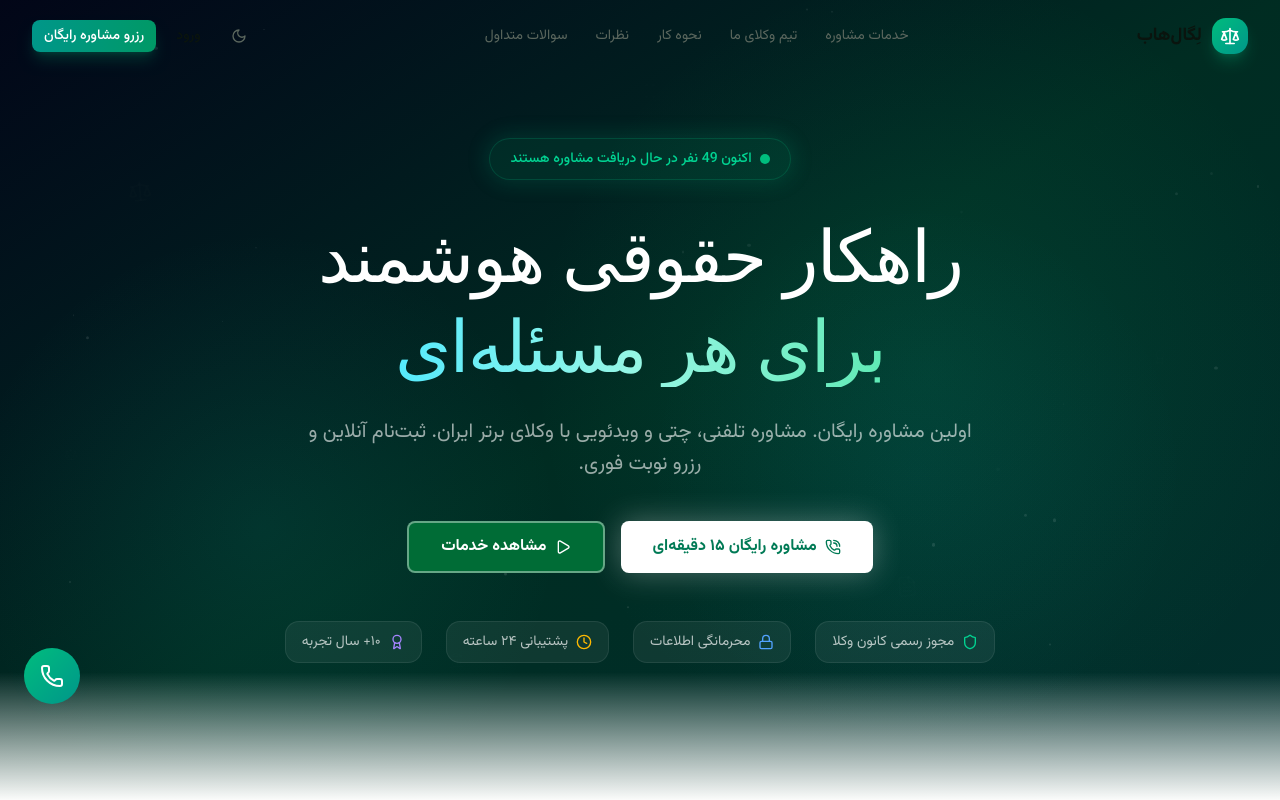
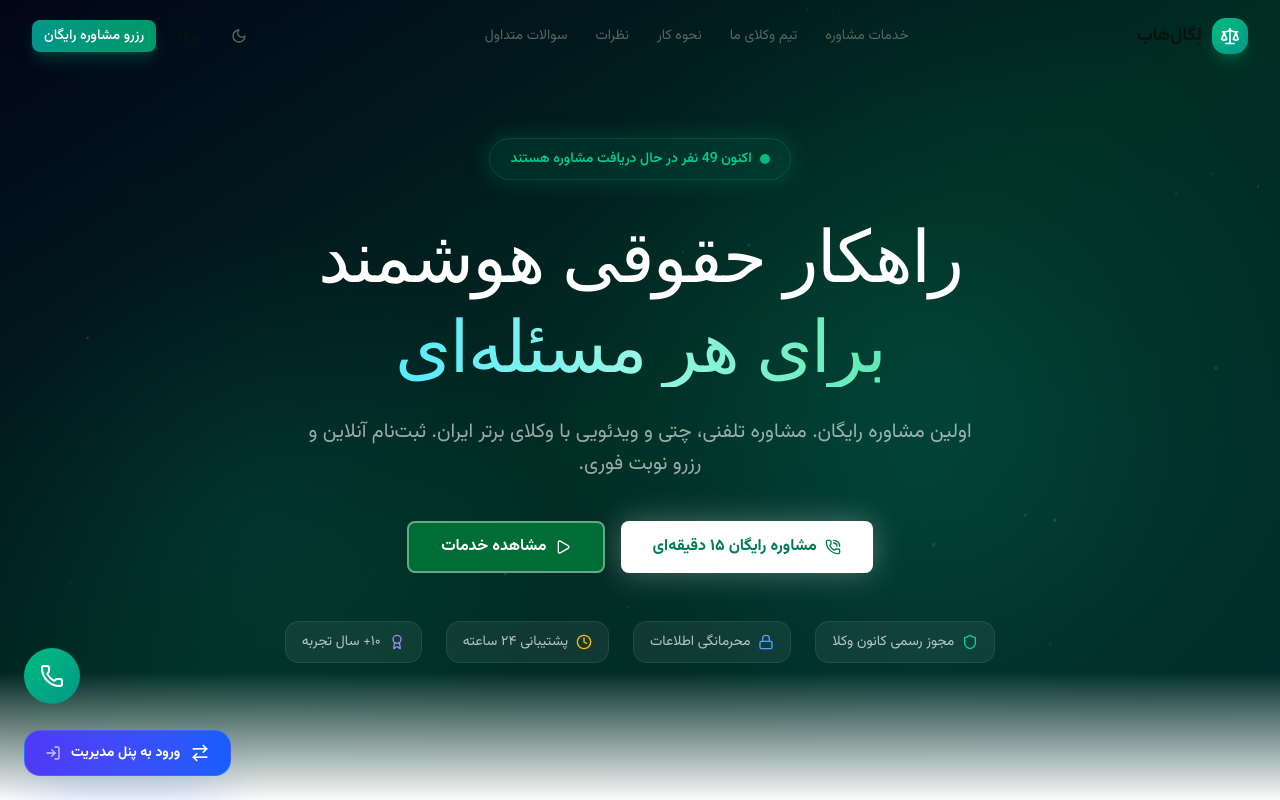
Before and after one commit to fartakcomplex/vakil, a Next.js app: page / in a window 1280 px wide. Shown: the top 800 px of the page. Built offline with nearby package versions, Linux system fonts and the light colour scheme.

Commit message:
d9ea4c9a-787f-4314-bd93-f8766bb92f46

```diff
--- a/src/app/page.tsx
+++ b/src/app/page.tsx
@@ -1,7 +1,8 @@
 'use client';
 
 import { useEffect, useCallback, useState } from 'react';
-import { Loader2 } from 'lucide-react';
+import { Loader2, ArrowRightLeft, LogIn, Globe } from 'lucide-react';
+import { motion } from 'framer-motion';
 import { useAppStore } from '@/lib/store';
 import type { User, LegalCase, Appointment, Invoice, Payment, Task, Notification, Post, Document, Course, Message, Lead, CalendarEvent, TimeEntry } from '@/lib/types';
 import AppShell from '@/components/app-shell';
@@ -251,6 +252,51 @@ export default function Home() {
     fetchAllData();
   }, [isAuthenticated, seedDone, fetchAllData]);
 
+  // ============ MODE SWITCH BUTTON ============
+  function ModeSwitchButton() {
+    const logout = useAppStore((s) => s.logout);
+    const setPage = useAppStore((s) => s.setPage);
+    const [showTooltip, setShowTooltip] = useState(false);
+
+    const handleClick = () => {
+      if (isAuthenticated) {
+        logout();
+      } else {
+        setPage('login');
+      }
+    };
+
+    return (
+      <motion.button
+        whileHover={{ scale: 1.08 }}
+        whileTap={{ scale: 0.92 }}
+        onClick={handleClick}
+        onMouseEnter={() => setShowTooltip(true)}
+        onMouseLeave={() => setShowTooltip(false)}
+        className={`fixed bottom-6 left-6 z-[100] flex items-center gap-2.5 px-5 py-3 rounded-2xl shadow-2xl backdrop-blur-xl border transition-all duration-300 group ${
+          isAuthenticated
+            ? 'bg-gradient-to-l from-emerald-600 to-teal-600 text-white border-emerald-400/30 shadow-emerald-600/30 hover:shadow-emerald-500/40'
+            : 'bg-gradient-to-l from-blue-600 to-indigo-600 text-white border-blue-400/30 shadow-blue-600/30 hover:shadow-blue-500/40'
+        }`}
+      >
+        <motion.div
+          animate={{ rotate: [0, 15, -15, 0] }}
+          transition={{ duration: 2, repeat: Infinity, repeatDelay: 3, ease: 'easeInOut' }}
+        >
+          <ArrowRightLeft className="w-5 h-5" />
+        </motion.div>
+        <span className="text-sm font-semibold whitespace-nowrap">
+          {isAuthenticated ? 'صفحه اصلی سایت' : 'ورود به پنل مدیریت'}
+        </span>
+        {isAuthenticated ? (
+          <Globe className="w-4 h-4 opacity-70 group-hover:opacity-100 transition-opacity" />
+        ) : (
+          <LogIn className="w-4 h-4 opacity-70 group-hover:opacity-100 transition-opacity" />
+        )}
+      </motion.button>
+    );
+  }
+
   // Show loading splash while seeding (or waiting for hydration)
   if (seeding || !mounted) {
     return (
@@ -268,18 +314,29 @@ export default function Home() {
   // currentPage 'dashboard' is the default - show landing page instead
   if (!isAuthenticated) {
     if (currentPage === 'dashboard' || currentPage === 'landing') {
-      return <LandingPage />;
+      return (
+        <>
+          <LandingPage />
+          <ModeSwitchButton />
+        </>
+      );
     }
     if (currentPage === 'register') {
       return <RegisterPage />;
     }
-    return <LoginPage />;
+    return (
+      <>
+        <LoginPage />
+        <ModeSwitchButton />
+      </>
+    );
   }
 
   // Authenticated: show AppShell with the correct page
   const PageComponent = PAGE_MAP[currentPage];
 
   return (
+    <>
       <AppShell>
         {PageComponent ? <PageComponent /> : (
           <div className="flex items-center justify-center h-64">
@@ -287,5 +344,7 @@ export default function Home() {
           </div>
         )}
       </AppShell>
+      <ModeSwitchButton />
+    </>
   );
 }
```
Lines whose indentation alone changed are shown as unchanged.
